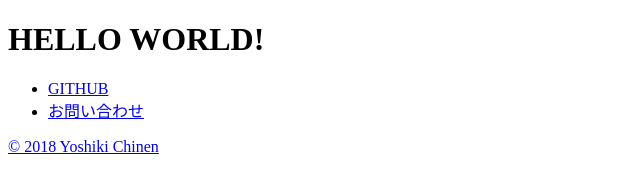
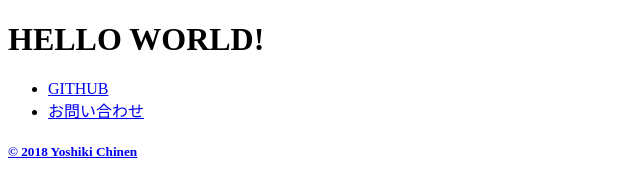
Before and after one commit to OrigamiCat/web2-2, a plain HTML site: page index.html in a window 1280 px wide. Shown: the full height of the page, 0-640 px from the left. Drawn offline with Linux system fonts and the light colour scheme.

Commit message:
Update index.html

```diff
--- a/index.html
+++ b/index.html
@@ -33,7 +33,7 @@
 
     <!--フッター-->
       <footer>
-        <p>© 2018 Yoshiki Chinen</p>
+        <h5>© 2018 Yoshiki Chinen</h5>
       </footer>
 
   </body>
```
